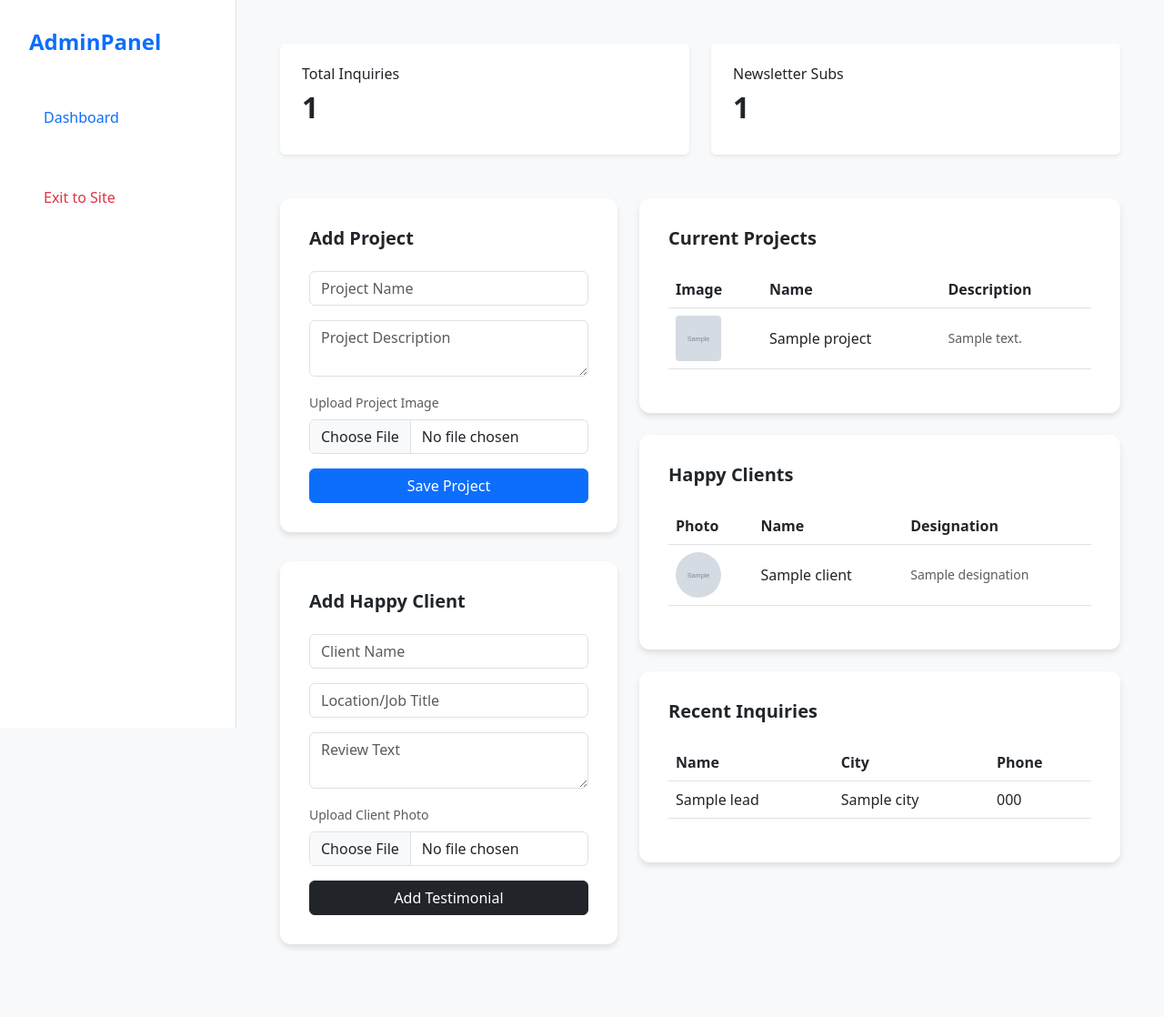
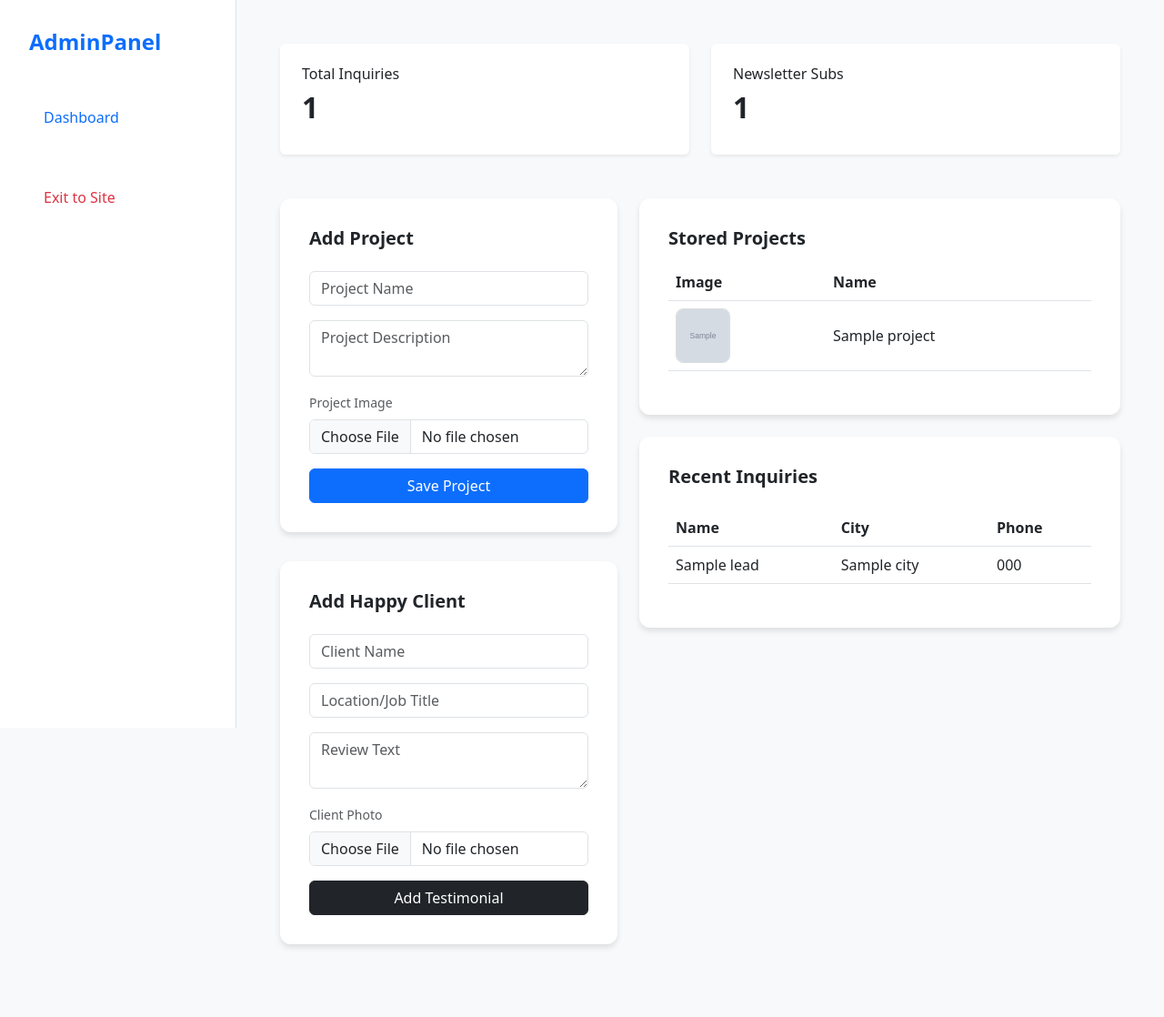
Before and after one commit to diya1704-hash/Full-Stack-Project-EstateElevate, a Flask app: template templates/admin.html in a window 1280 px wide. Shown: the whole page at 91% size. Run offline with Flask 3, Linux system fonts and the light colour scheme; the template is opened without the code that fills it: most values are stand-ins (such as "Sample title", 1, 10 or a date in 2020); grey boxes marked "Sample" are stand-in pictures.

Commit message:
Fix image upload logic and update admin dashboard

```diff
--- a/app.py
+++ b/app.py
@@ -7,6 +7,7 @@ app = Flask(__name__)
 app.secret_key = 'flipr_ultra_secret'
 
 # --- Database Configuration ---
+# Information retrieved from your Aiven Console connection details
 MYSQL_HOST = 'mysql-608471f-diyaramawat17-b50b.k.aivencloud.com'
 MYSQL_USER = 'avnadmin'
 MYSQL_PASSWORD = os.environ.get('MYSQL_PASSWORD', 'AVNS_T820t72lxjaujRHWlrc')
@@ -15,6 +16,7 @@ MYSQL_PORT = 16633
 
 class MySQLWrapper:
     def get_conn(self):
+        # Locates the SSL CA certificate required for Aiven
         basedir = os.path.abspath(os.path.dirname(__file__))
         return pymysql.connect(
             host=MYSQL_HOST,
@@ -24,26 +26,30 @@ class MySQLWrapper:
             port=MYSQL_PORT,
             ssl={'ca': os.path.join(basedir, "ca.pem")},
             autocommit=True,
-            # CRITICAL: DictCursor allows us to access data like p['name'] in HTML
+            # DictCursor allows accessing data as p['name'] instead of p[1]
             cursorclass=pymysql.cursors.DictCursor
         )
 
 mysql = MySQLWrapper()
 
-# --- Helper Function for Image Processing ---
+# --- Helper Function: Convert Image to Base64 ---
 def get_base64_image(file):
-    """Converts an uploaded file into a Base64 string for DB storage."""
+    """
+    Reads the user-uploaded file and converts it into a Base64 string.
+    This allows storing the image directly in the database.
+    """
     if file and file.filename != '':
-        # Read the file and encode it to base64
+        # Read the binary data and encode it
         encoded_string = base64.b64encode(file.read()).decode('utf-8')
+        # Return a format that HTML <img> tags can understand
         return f"data:{file.content_type};base64,{encoded_string}"
     return None
 
-# --- Routes ---
+# --- Main Routes ---
 
 @app.route('/')
 def index():
-    """Landing Page: Fetches projects and clients from the DB."""
+    """Fetches all projects and clients to display on the landing page."""
     conn = mysql.get_conn()
     cur = conn.cursor()
     cur.execute("SELECT * FROM projects")
@@ -56,21 +62,19 @@ def index():
 
 @app.route('/admin')
 def admin():
-    """Dashboard: Shows stats, leads, subscribers, and management forms."""
+    """Fetches statistics and lists for the Admin Dashboard."""
     conn = mysql.get_conn()
     cur = conn.cursor()
 
-    # 1. Fetch Stats
+    # Get Stats for the top dashboard boxes
     cur.execute("SELECT COUNT(*) as count FROM contact_submissions")
     lead_count = cur.fetchone()['count']
     cur.execute("SELECT COUNT(*) as count FROM subscribers")
     sub_count = cur.fetchone()['count']
 
-    # 2. Fetch Data Tables
+    # Get Lists of existing data
     cur.execute("SELECT * FROM contact_submissions ORDER BY submitted_at DESC")
     leads = cur.fetchall()
-    cur.execute("SELECT * FROM subscribers")
-    subs = cur.fetchall()
     cur.execute("SELECT * FROM projects")
     projects = cur.fetchall()
     cur.execute("SELECT * FROM clients")
@@ -78,20 +82,26 @@ def admin():
 
     cur.close()
     conn.close()
-    return render_template('admin.html', leads=leads, subs=subs,
-                           projects=projects, clients=clients,
-                           lead_count=lead_count, sub_count=sub_count)
+    return render_template('admin.html',
+                           leads=leads,
+                           projects=projects,
+                           clients=clients,
+                           lead_count=lead_count,
+                           sub_count=sub_count)
+
+# --- Action Routes ---
 
 @app.route('/admin/add_project', methods=['POST'])
 def add_project():
-    """Stores a new project with an uploaded image converted to Base64."""
-    name = request.form.get('name')
-    desc = request.form.get('desc')
-    file = request.files.get('image')
+    """Captures user input and image to create a new project."""
+    name = request.form.get('project_name')
+    desc = request.form.get('project_desc')
+    # Match this key with name="project_image" in admin.html
+    file = request.files.get('project_image')
 
     img_data = get_base64_image(file)
 
-    # Fallback to a default image if no file was uploaded
+    # Fallback default image if the user didn't upload one
     if not img_data:
         img_data = "https://images.unsplash.com/photo-1600585154340-be6161a56a0c?w=450"
 
@@ -99,17 +109,19 @@ def add_project():
     cur = conn.cursor()
     cur.execute("INSERT INTO projects (name, description, image_path) VALUES (%s, %s, %s)",
                 (name, desc, img_data))
+    cur.close()
     conn.close()
     flash("Project added successfully!")
     return redirect(url_for('admin'))
 
 @app.route('/admin/add_client', methods=['POST'])
 def add_client():
-    """Stores a new client testimonial with an uploaded profile picture."""
-    name = request.form.get('name')
-    desc = request.form.get('desc')
-    designation = request.form.get('designation')
-    file = request.files.get('image')
+    """Captures user input and image to create a new client testimonial."""
+    name = request.form.get('client_name')
+    desc = request.form.get('client_desc')
+    designation = request.form.get('client_designation')
+    # Match this key with name="client_image" in admin.html
+    file = request.files.get('client_image')
 
     img_data = get_base64_image(file)
 
@@ -120,34 +132,39 @@ def add_client():
     cur = conn.cursor()
     cur.execute("INSERT INTO clients (name, description, designation, image_path) VALUES (%s, %s, %s, %s)",
                 (name, desc, designation, img_data))
+    cur.close()
     conn.close()
     flash("Client added successfully!")
     return redirect(url_for('admin'))
 
+# --- Form Submission Routes ---
+
 @app.route('/submit_contact', methods=['POST'])
 def submit_contact():
-    """Handles consultation requests from the hero section."""
+    """Saves inquiries from the index.html consultation form."""
     conn = mysql.get_conn()
     cur = conn.cursor()
     cur.execute(
         "INSERT INTO contact_submissions (name, email, phone, city) VALUES (%s, %s, %s, %s)",
         (request.form['name'], request.form['email'], request.form['phone'], request.form['city'])
     )
+    cur.close()
     conn.close()
-    flash("Your request has been sent!")
+    flash("Consultation request submitted!")
     return redirect(url_for('index'))
 
 @app.route('/subscribe', methods=['POST'])
 def subscribe():
-    """Handles newsletter email subscriptions."""
+    """Saves email for newsletter subscriptions."""
     conn = mysql.get_conn()
     cur = conn.cursor()
     try:
         cur.execute("INSERT INTO subscribers (email) VALUES (%s)", (request.form['email'],))
     except:
-        pass # Ignore duplicates
+        pass # Ignore duplicate emails
+    cur.close()
     conn.close()
-    flash("Subscribed successfully!")
+    flash("Subscribed!")
     return redirect(url_for('index'))
 
 if __name__ == '__main__':
--- a/templates/admin.html
+++ b/templates/admin.html
@@ -31,13 +31,13 @@
             box-shadow: 0 4px 6px rgba(0, 0, 0, 0.1);
             margin-bottom: 2rem;
         }
-        /* Added preview styling */
 
         .img-preview {
-            width: 50px;
-            height: 50px;
+            width: 60px;
+            height: 60px;
             object-fit: cover;
-            border-radius: 4px;
+            border-radius: 8px;
+            border: 1px solid #ddd;
         }
     </style>
 </head>
@@ -72,12 +72,14 @@
                 <div class="form-box">
                     <h5 class="fw-bold mb-4">Add Project</h5>
                     <form action="/admin/add_project" method="POST" enctype="multipart/form-data">
-                        <input type="text" name="name" class="form-control mb-3" placeholder="Project Name" required>
-                        <textarea name="desc" class="form-control mb-3" placeholder="Project Description"></textarea>
+                        <input type="text" name="project_name" class="form-control mb-3" placeholder="Project Name" required>
+                        <textarea name="project_desc" class="form-control mb-3" placeholder="Project Description"></textarea>
+
                         <div class="mb-3">
-                            <label class="form-label small text-muted">Upload Project Image</label>
-                            <input type="file" name="image_file" class="form-control" accept="image/*" required>
+                            <label class="form-label small text-muted">Project Image</label>
+                            <input type="file" name="project_image" class="form-control" accept="image/*" required>
                         </div>
+
                         <button class="btn btn-primary w-100">Save Project</button>
                     </form>
                 </div>
@@ -85,13 +87,15 @@
                 <div class="form-box">
                     <h5 class="fw-bold mb-4">Add Happy Client</h5>
                     <form action="/admin/add_client" method="POST" enctype="multipart/form-data">
-                        <input type="text" name="name" class="form-control mb-3" placeholder="Client Name" required>
-                        <input type="text" name="designation" class="form-control mb-3" placeholder="Location/Job Title">
-                        <textarea name="desc" class="form-control mb-3" placeholder="Review Text"></textarea>
+                        <input type="text" name="client_name" class="form-control mb-3" placeholder="Client Name" required>
+                        <input type="text" name="client_designation" class="form-control mb-3" placeholder="Location/Job Title">
+                        <textarea name="client_desc" class="form-control mb-3" placeholder="Review Text"></textarea>
+
                         <div class="mb-3">
-                            <label class="form-label small text-muted">Upload Client Photo</label>
-                            <input type="file" name="image_file" class="form-control" accept="image/*" required>
+                            <label class="form-label small text-muted">Client Photo</label>
+                            <input type="file" name="client_image" class="form-control" accept="image/*" required>
                         </div>
+
                         <button class="btn btn-dark w-100">Add Testimonial</button>
                     </form>
                 </div>
@@ -99,43 +103,19 @@
 
             <div class="col-lg-7">
                 <div class="form-box mb-4">
-                    <h5 class="fw-bold mb-4">Current Projects</h5>
+                    <h5 class="fw-bold mb-3">Stored Projects</h5>
                     <table class="table align-middle">
                         <thead>
                             <tr>
                                 <th>Image</th>
                                 <th>Name</th>
-                                <th>Description</th>
                             </tr>
                         </thead>
                         <tbody>
                             {% for p in projects %}
                             <tr>
-                                <td><img src="{{ p['image_path'] }}" class="img-preview"></td>
+                                <td><img src="{{ p['image_path'] }}" class="img-preview" alt="Thumbnail"></td>
                                 <td>{{ p['name'] }}</td>
-                                <td class="small text-muted text-truncate" style="max-width: 200px;">{{ p['description'] }}</td>
-                            </tr>
-                            {% endfor %}
-                        </tbody>
-                    </table>
-                </div>
-
-                <div class="form-box mb-4">
-                    <h5 class="fw-bold mb-4">Happy Clients</h5>
-                    <table class="table align-middle">
-                        <thead>
-                            <tr>
-                                <th>Photo</th>
-                                <th>Name</th>
-                                <th>Designation</th>
-                            </tr>
-                        </thead>
-                        <tbody>
-                            {% for c in clients %}
-                            <tr>
-                                <td><img src="{{ c['image_path'] }}" class="img-preview rounded-circle"></td>
-                                <td>{{ c['name'] }}</td>
-                                <td class="small text-muted">{{ c['designation'] }}</td>
                             </tr>
                             {% endfor %}
                         </tbody>
```
Also changed, not shown: templates/index.html (+15 -5 lines).
